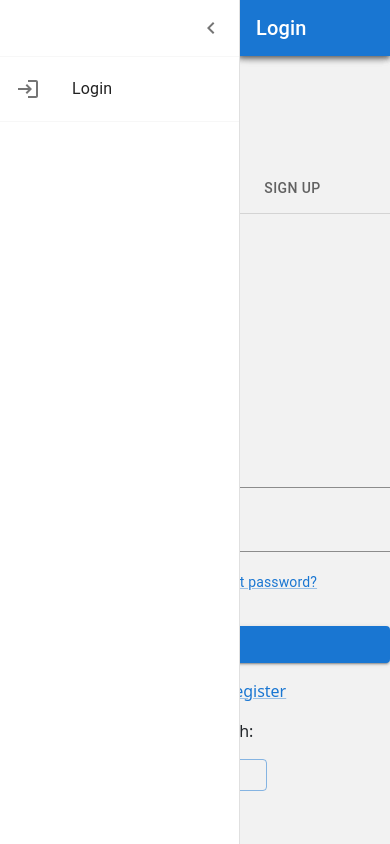
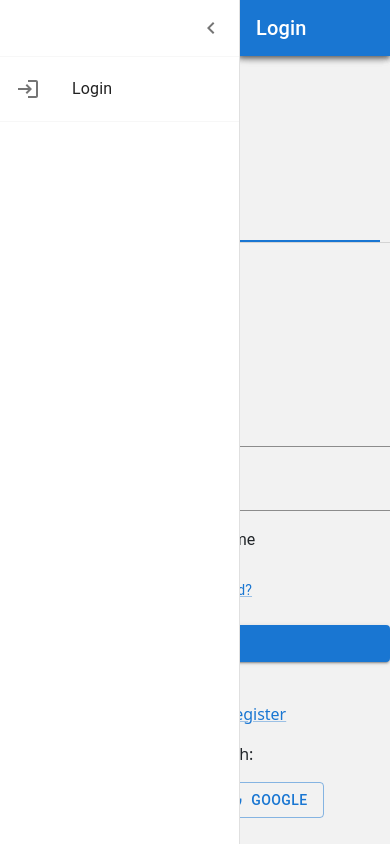
Before and after one commit to Andyfer004/Proyecto_Software_Frontend, a React Native app: screen / in a window 390 px wide. Built offline with nearby package versions, Linux system fonts and the light colour scheme.

Commit message:
feat: make resposive login

```diff
--- a/src/views/Login.tsx
+++ b/src/views/Login.tsx
@@ -25,49 +25,85 @@ const Login: React.FC = () => {
   return (
     <GlobalLayout>
       <Box sx={{ height:"100vh"}} className="row justify-content-center align-items-center">
-          <Box sx={{ width: '100%',borderBottom: 1, borderColor: 'divider' }}>
+          <Box sx={{ width: '95%',borderBottom: 1, borderColor: 'divider' }}>
+
           <Tabs
                 value={value}
                 onChange={handleChange}
                 variant="fullWidth"
                 aria-label="nav tabs example"
+                sx={{
+                  '& .MuiTabs-flexContainer': {
+                    justifyContent: 'center', // Centrar las pestañas
+                    '@media (max-width: 600px)': {
+                      flexDirection: 'column', // Cambiar a una disposición de columna en pantallas pequeñas
+                    },
+                  },
+                  '& .MuiTab-root': {
+                    minWidth: 'auto', // Permitir que las pestañas crezcan según el contenido
+                    '@media (max-width: 600px)': {
+                      marginBottom: '8px', // Agregar espacio entre las pestañas en pantallas pequeñas
+                    },
+                  },
+                }}
               >
   <Tab label="Login" />
   <Tab label="Sign Up" />
 </Tabs>
+
           </Box>
         {value === 0 ? (
           <form>
-            <Box sx={{ '& > :not(style)': { m: 1 } }}>
+                  <Box
+              sx={{
+                '& > :not(style)': {
+                  m: 1, // Espaciado entre los elementos
+                },
+                '@media (max-width: 600px)': {
+                  flexDirection: 'column', // Cambiar a una disposición de columna en pantallas pequeñas
+                },
+              }}
+            >
               <TextField fullWidth label="Email address" id="form2Example1" variant="standard" />
               <TextField fullWidth label="Password" id="form2Example2" type="password" variant="standard" />
             </Box>
 
-            <Grid container spacing={2} alignItems="center" justifyContent="center">
-              <Grid item xs={6}>
+
+          <Grid container spacing={2} alignItems="center" justifyContent="center" sx={{ flexDirection: { xs: 'column', sm: 'row' } }}>
+            <Grid item xs={12} sm={6}>
               <FormControlLabel
                 control={<Checkbox defaultChecked />}
                 label="Remember me"
                 id="form2Example31"
               />
             </Grid>
-              <Grid item xs={6}>
+            <Grid item xs={12} sm={6}>
               <Link href="#!" variant="body2">
                 Forgot password?
               </Link>
             </Grid>
           </Grid>
 
+
+
+
             <Button fullWidth variant="contained" color="primary" sx={{ mt: 3, mb: 2 }}>
               Sign in
             </Button>
 
-            <Box textAlign="center">
+              <Box textAlign="center" sx={{ mt: 3 }}>
                 <p>Not a member? <Link href="#!">Register</Link></p>
                 <p>or sign up with:</p>
-              <Button variant="outlined" startIcon={<FacebookIcon />} sx={{ mx: 1 }} className='text-center' />
-              <Button variant="outlined" startIcon={<GoogleIcon />} sx={{ mx: 1 }} />
+                <Box sx={{ display: 'flex', justifyContent: 'center', mb: 1 }}>
+                  <Button variant="outlined" startIcon={<FacebookIcon />} sx={{ mx: 1 }}>
+                    Facebook
+                  </Button>
+                  <Button variant="outlined" startIcon={<GoogleIcon />} sx={{ mx: 1 }}>
+                    Google
+                  </Button>
                 </Box>
+              </Box>
+
           </form>
         ) : (
           <RegisterScreen />
```
Also changed, not shown: 1 other file (tests, documents, lock files or other folders). Lines whose indentation alone changed are shown as unchanged.
